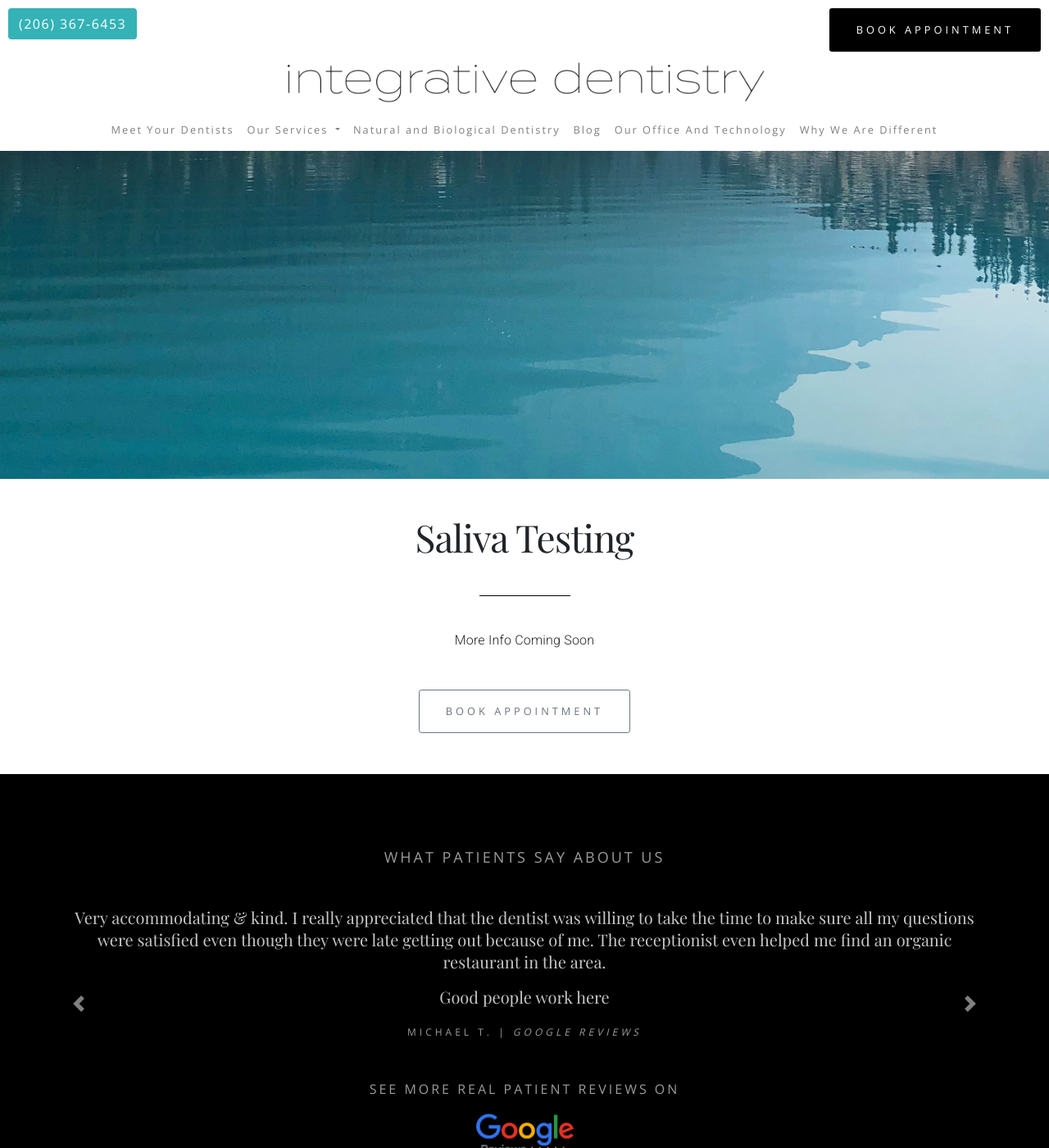
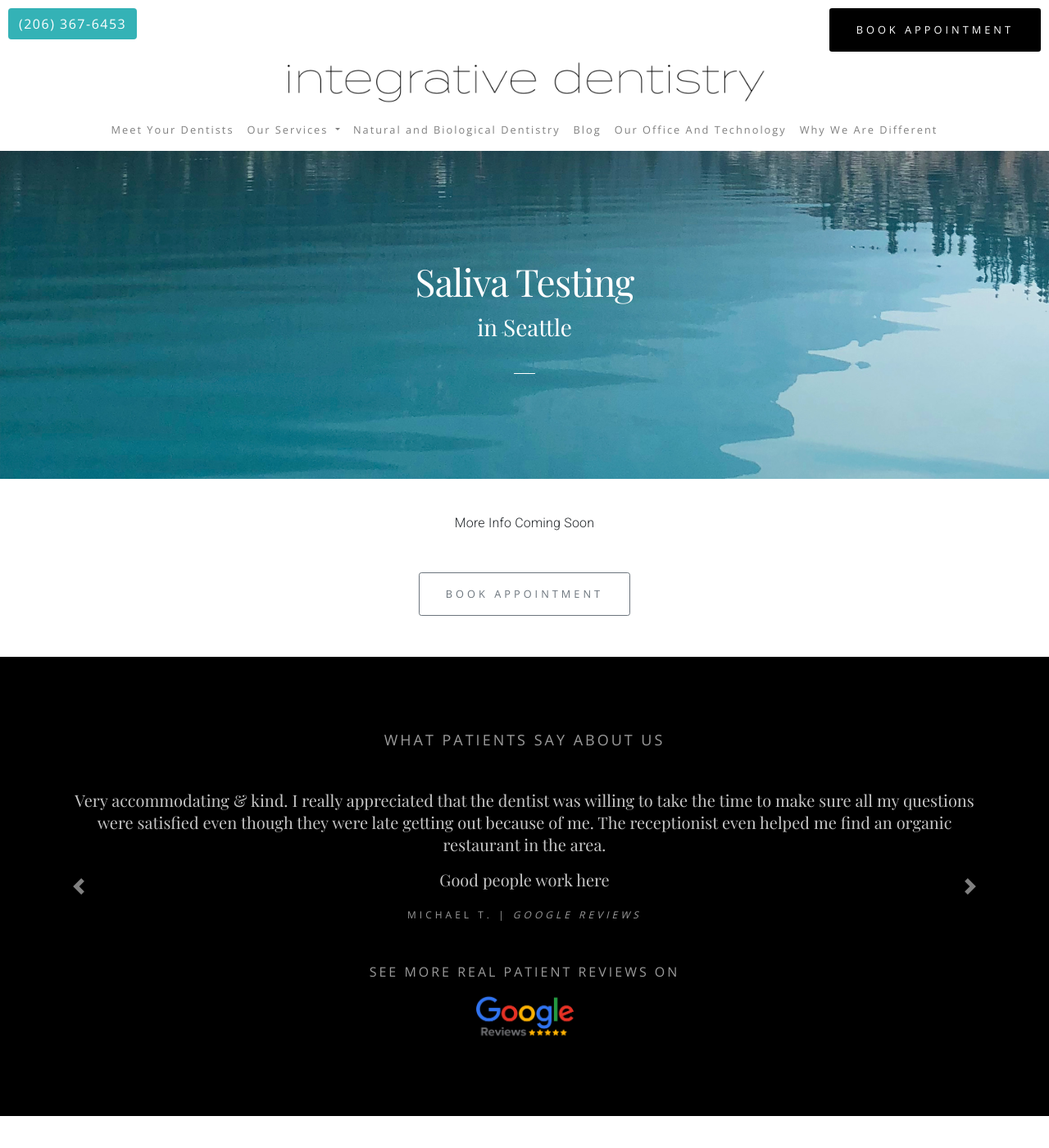
Before and after one commit to Karynvo/integrativejekyll, a Jekyll site: the page built from _services/saliva-testing.md, in a window 1280 px wide and 1400 px high. Shown: the whole window at 82% size. Built offline with Jekyll 4.4.1, drawn with Linux system fonts in a browser that asks for light colours.

Commit message:
reformatted services titles

```diff
--- a/_layouts/service.html
+++ b/_layouts/service.html
@@ -1,8 +1,16 @@
 {% include header.html %}
-<div style="background-image: url(/assets/images/Banff2.jpg);height:400px;background-size:cover;"></div>
+<div style="background-image: url(/assets/images/Banff2.jpg);height:400px;background-size:cover;">
+<div class="container service-title-wrapper h-100">
+    <div class="row h-100 justify-content-center align-items-center">
+        <div class="text-center">
+            <h2 class="service-title">{{ page.pagetitle }}</h2>
+            <h3 style="font-family:'Playfair Display', serif;">in Seattle</h3>
+            <hr>
+        </div>
+    </div>
+</div>
+</div>
 <div class="container service-wrapper">
-    <h2 class="service-title">{{ page.pagetitle }}</h2>
-    <hr>
     <div class="service-body">
         {{ content }}
     </div>
--- a/assets/css/index.css
+++ b/assets/css/index.css
@@ -499,6 +499,7 @@ a:hover {
     text-transform: uppercase;
 }
 
+.service-wrapper,
 .post-list-title,
 .post-title,
 .service-title {
@@ -510,11 +511,22 @@ a:hover {
 }
 
 .post-list-wrapper hr,
-.service-wrapper hr {
+.service-title-wrapper hr {
     width: 10%;
-    border-color: black;
     margin-top: 40px;
     margin-bottom: 40px;
+}
+
+.post-list-wrapper hr {
+    border-color: black;
+}
+
+.service-title-wrapper hr {
+    border-color: white;
+}
+
+.service-title-wrapper {
+    color: white;
 }
 
 .service-body ul {
```
